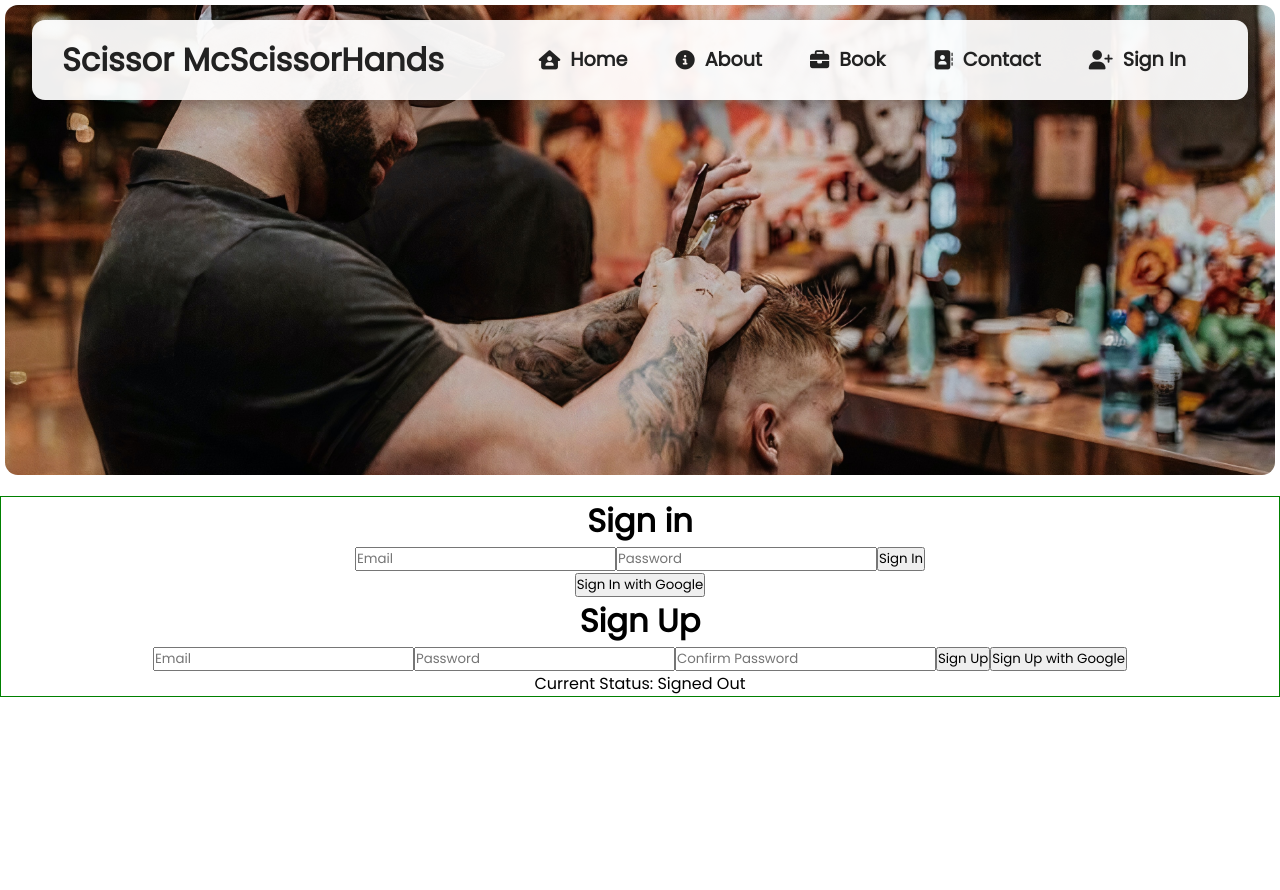
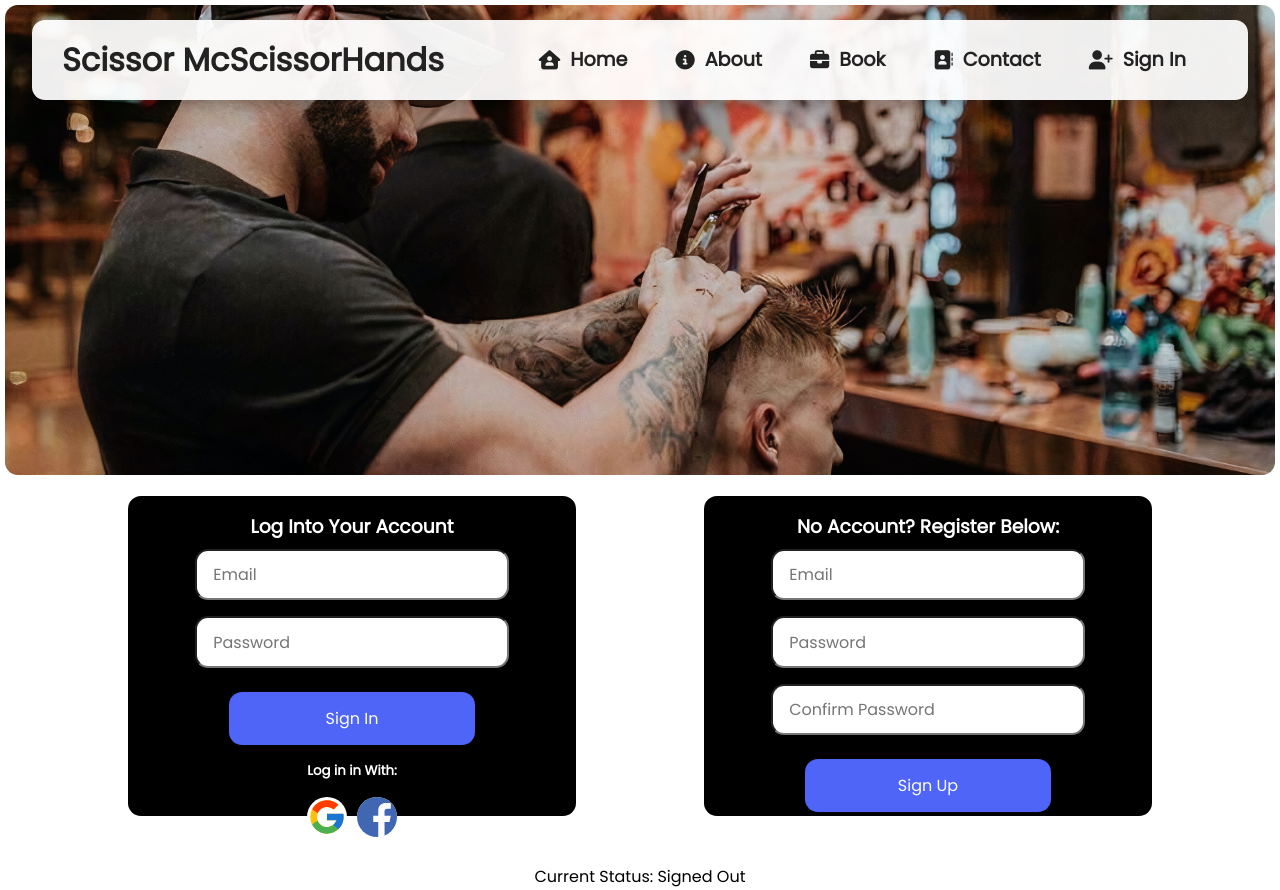
Before and after one commit to Tmumtaz/O-Slot-Rebase, a React (Create React App) app: page /sign-in in a window 1280 px wide. Shown: the top 890 px of the page. Before the commit the page ends 800 px from the top, so only its background shows below. Built offline with nearby package versions, Linux system fonts and the light colour scheme; no server answers.

Commit message:
log in functionality and styles complete: todo - form validations

```diff
--- a/src/Components/Sign-in/SignIn.js
+++ b/src/Components/Sign-in/SignIn.js
@@ -2,26 +2,32 @@ import Navbar from "../NavBar/Navbar";
 import Hero from "../Hero/Hero";
 import "./SignIn.scss";
 import { useState } from "react";
-import {auth, signInWithGoogle} from '../../firebaseUtils'
+import {
+  auth,
+  signInWithGoogle,
+  signInWithFacebook,
+} from "../../firebaseUtils";
 import { signInWithEmailAndPassword } from "firebase/auth";
 import SignUp from "./SignUp";
 import AuthDetails from "./AuthDetails";
 
-
+import { FcGoogle } from "react-icons/fc";
+import { GrFacebook } from "react-icons/gr";
+import Footer from '../Footer/Footer'
 const SignIn = () => {
   const [email, setEmail] = useState("");
   const [password, setPassword] = useState("");
 
   const signInHandler = (event) => {
     event.preventDefault();
-    signInWithEmailAndPassword(auth,email,password)
-    .then((userCredentials) => {
-        console.log(userCredentials)
-    }).catch((error) => {
-        console.log(error)
-    })
-
-  }
+    signInWithEmailAndPassword(auth, email, password)
+      .then((userCredentials) => {
+        console.log(userCredentials);
+      })
+      .catch((error) => {
+        console.log(error);
+      });
+  };
   return (
     <>
       <Navbar />
@@ -31,8 +37,8 @@ const SignIn = () => {
       />
 
       <div className="formContainer">
-        <h1>Sign in</h1>
         <form onSubmit={signInHandler}>
+          <h3>Log Into Your Account</h3>
           <input
             type="email"
             placeholder="Email"
@@ -45,15 +51,25 @@ const SignIn = () => {
             value={password}
             onChange={(e) => setPassword(e.target.value)}
           />
-          <button type="submit">Sign In</button>
+          <button className="signInBtn" type="submit">
+            Sign In
+          </button>
+
+
+          <h5>Log in in With:</h5>
+          <div className="buttonContainer">
+            <FcGoogle onClick={signInWithGoogle}/>
+            <GrFacebook onClick={signInWithFacebook} color={'#4267B2'} />
+          </div>
         </form>
-        <button onClick={signInWithGoogle}>Sign In with Google </button>
 
         <SignUp />
-        <AuthDetails />
       </div>
 
 
+
+      <AuthDetails />
+      <Footer />
     </>
   );
 };
--- a/src/Components/Sign-in/SignIn.scss
+++ b/src/Components/Sign-in/SignIn.scss
@@ -1,4 +1,79 @@
-.formContainer{
-   border: 1px solid green;
+.formContainer {
+//   border: 1px solid green;
+  display: flex;
+  flex-direction: row;
+  justify-content: space-evenly;
+  align-items: flex-start;
+  margin-bottom: 3rem;
+
+  h3 {
+    color: white;
+  }
+
+  form{
+   //  border: 1px solid red;
+    display: flex;
+    justify-content: flex-start;
+    align-items: center;
+    width: 35%;
+    height: 40vh;
+    flex-direction: column;
+    background-color: black;
+    padding: 1rem 0;
+    border-radius: 13px;
+
+    input {
+      margin: 0.5rem 0;
+      padding: 0.7rem 1rem;
+      width: 70%;
+      font-size: 1rem;
+      border-radius: 13px;
+      outline: 0;
+
+      &:focus{
+         background-color: rgb(240, 239, 239);
+
+      }
+    }
+
+    button{
+      background-color: #4e65f7;
+      width: 55%;
+      margin: 1rem auto 1rem auto;
+      padding: 0.75rem 1rem;
+      border-radius: 13px;
+      font-size: 1rem;
+      color: white;
+      cursor: pointer;
+      border:2px solid transparent;
+
+      &:hover{
+         border:2px solid #4e65f7;
+         background-color: black;
+         text-decoration: underline;
+      }
+    }
+
+    h5{
+      color: white;
+    }
+
+    .buttonContainer{
+      // border: 1px solid red;
+      width: 25%;
+      display: flex;
+      justify-content: space-evenly;
+      align-items: center;
+      padding-top: 1rem;
+
+      svg{
+         font-size: 2.5rem;
+         background-color: white;
+         border-radius: 50px;
+         cursor: pointer;
+      }
+     }
+  }
+
 
 }
--- a/src/Components/Sign-in/SignUp.js
+++ b/src/Components/Sign-in/SignUp.js
@@ -1,9 +1,7 @@
-
-import "./SignIn.scss";
+import './SignUp.scss'
 import { useState } from "react";
-import {auth, googleProvider} from '../../firebaseUtils'
-import { createUserWithEmailAndPassword, signInWithPopup } from "firebase/auth";
-
+import {auth} from '../../firebaseUtils'
+import { createUserWithEmailAndPassword} from "firebase/auth";
 
 
 const SignUp = () => {
@@ -30,16 +28,14 @@ const SignUp = () => {
     }
     return(
         <>
-        <div>
-            <h1>Sign Up</h1>
+
             <form onSubmit={handleSignUp}>
+            <h3>No Account? Register Below:</h3>
                 <input type="text" placeholder="Email" value={email} onChange={(e) => setEmail(e.target.value)} />
                 <input type="password" placeholder="Password" value={password} onChange={(e) => setPassword(e.target.value)} />
                 <input type="password" placeholder="Confirm Password" value={confirmPassword} onChange={(e) => setConfirmPassword(e.target.value)} />
                 <button>Sign Up</button>
-                <button>Sign Up with Google </button>
             </form>
-        </div>
         </>
     )
 }
--- a/src/firebaseUtils.js
+++ b/src/firebaseUtils.js
@@ -1,5 +1,5 @@
 import { initializeApp } from "firebase/app";
-import { getAuth, GoogleAuthProvider, signInWithPopup } from "firebase/auth";
+import { getAuth, GoogleAuthProvider, signInWithPopup, FacebookAuthProvider } from "firebase/auth";
 
 const firebaseConfig = {
   apiKey: "AIzaSyCPKgUh8TnwkFzCsADf3jO6nnasoTth3v0",
@@ -14,12 +14,22 @@ const firebaseConfig = {
 // Initialize Firebase
 export const app = initializeApp(firebaseConfig);
 export const auth = getAuth(app);
-export const googleProvider = new GoogleAuthProvider();
+const googleProvider = new GoogleAuthProvider();
+const facebookProvider = new FacebookAuthProvider();
 
 export const signInWithGoogle = () => {
   signInWithPopup(auth, googleProvider).then((result) => {
-
+    console.log(result)
   }).catch((error) => {
     console.log(error)
   });
 };
+
+
+export const signInWithFacebook = () => {
+  signInWithPopup(auth, facebookProvider).then((result) => {
+    console.log(result)
+  }).catch((error) => {
+    console.log(error)
+  })
+}
```
Also changed, not shown: src/Components/Sign-in/SignUp.scss (added).
